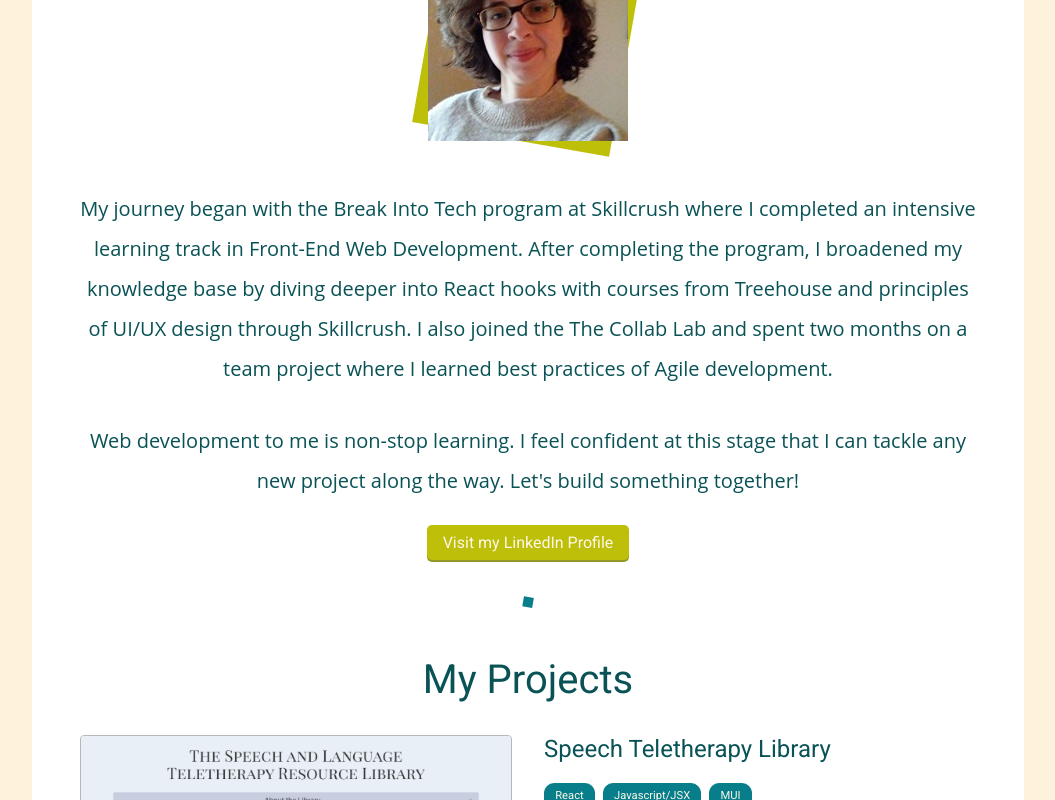
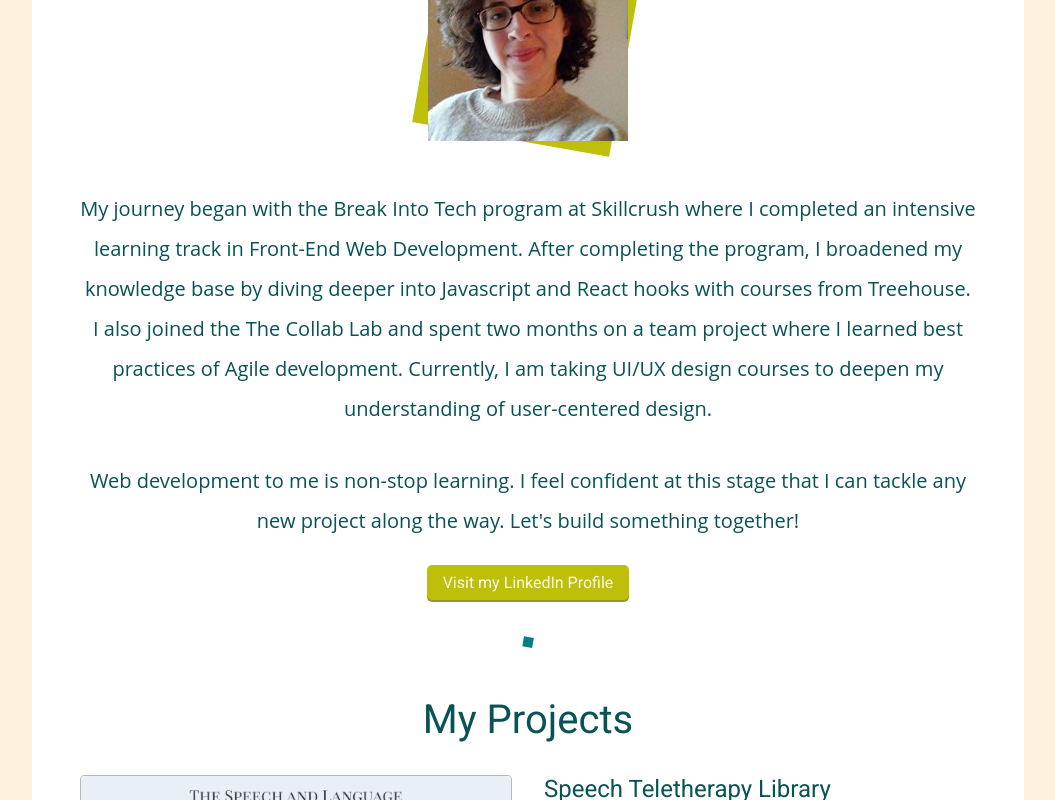
Before and after one commit to Amy-Pr/react-portfolio, a React (Vite) app: page / in a window 1280 px wide. Shown: the part 986-1786 px from the top of the page, without its empty margins (112-1167 px from the left). Built offline with nearby package versions, Linux system fonts and the light colour scheme.

Commit message:
Edited Bio paragraph

```diff
--- a/src/components/About.jsx
+++ b/src/components/About.jsx
@@ -19,8 +19,9 @@ const About = () => {
         <p>
         My journey began with the Break Into Tech program at Skillcrush where I completed an intensive learning track in
         Front-End Web Development. After completing the program, I broadened my knowledge base by diving deeper
-        into React hooks with courses from Treehouse and principles of UI/UX design through Skillcrush. I also joined the
-        The Collab Lab and spent two months on a team project where I learned best practices of Agile development.
+        into Javascript and React hooks with courses from Treehouse. I also joined the
+        The Collab Lab and spent two months on a team project where I learned best practices of Agile development. Currently,
+        I am taking UI/UX design courses to deepen my understanding of user-centered design.
         </p>
 
         <p>
```
